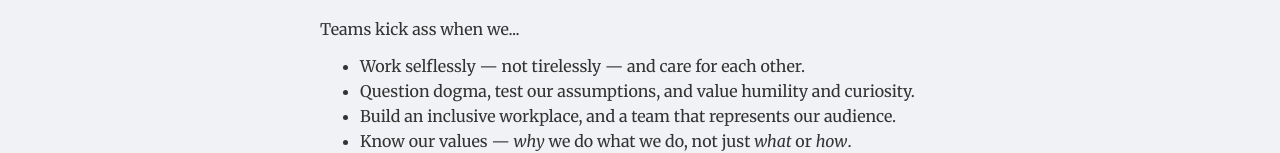
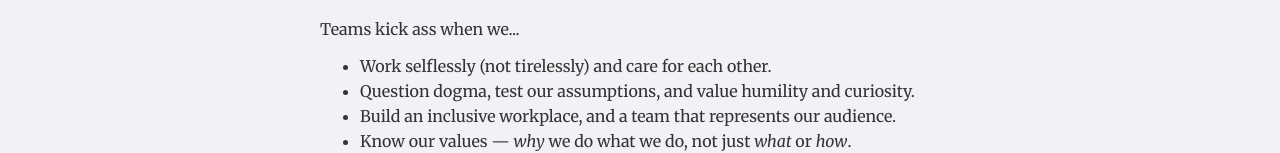
Before and after one commit to brianboyer/brianboyer.net, an Eleventy site: page _src/index.md in a window 1280 px wide. Shown: the part 608-761 px from the top of the page. Built offline with nearby package versions, Linux system fonts and the light colour scheme; Eleventy itself is replaced by a stand-in of ours; files that its build step writes are made by us from their sources.

Commit message:
reduced emdash fatigue

```diff
--- a/_src/index.md
+++ b/_src/index.md
@@ -20,7 +20,7 @@ Read on to learn what I can do for you.
 I’ve worn a lot of hats in my [career](/resume/): technologist, journalist, designer, data-wrangler, project manager, and product owner, to name a few. Those are very different jobs, but the through-line — and secret to my success — is that I care deeply about teams.
 
 Teams kick ass when we...
-- Work selflessly — not tirelessly — and care for each other.
+- Work selflessly (not tirelessly) and care for each other.
 - Question dogma, test our assumptions, and value humility and curiosity.
 - Build an inclusive workplace, and a team that represents our audience.
 - Know our values — *why* we do what we do, not just *what* or *how*.
```
